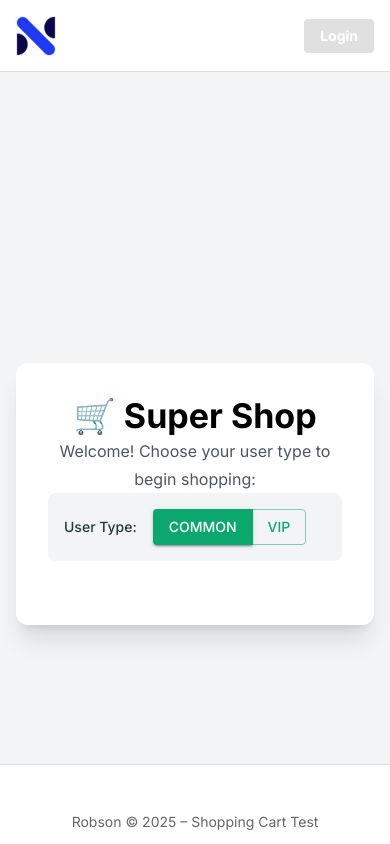
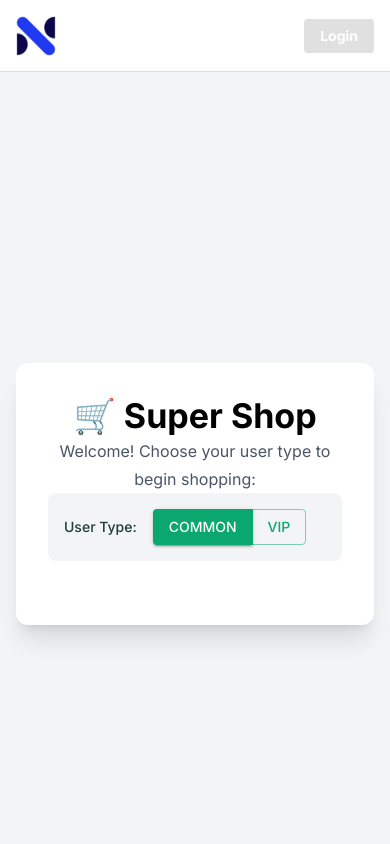
Before and after one commit to RobsonAraujo/navalia-shopping-cart, a Next.js app: page / in a window 390 px wide. Shown: the top 844 px of the page. Built offline with nearby package versions, Linux system fonts and the light colour scheme; some icons are missing; what @mui/material-nextjs would draw is missing.

Commit message:
fix: adjusts cart

```diff
--- a/src/app/components/cartSummary/CartSummary.tsx
+++ b/src/app/components/cartSummary/CartSummary.tsx
@@ -19,7 +19,6 @@ export default function CartSummary({ products }: { products: Product[] }) {
   const [selectedPromo, setSelectedPromo] = useState<Promotion | null>(null);
   const [showSuccess, setShowSuccess] = useState(false);
 
-  // Total quantity of items in the cart
   const totalItemsInCart = cart.reduce((sum, item) => sum + item.quantity, 0);
 
   useEffect(() => {
@@ -61,6 +60,7 @@ export default function CartSummary({ products }: { products: Product[] }) {
     : 0;
 
   if (!promoData) return null;
+  if (cart.length === 0) return null;
 
   return (
     <aside className="w-full lg:w-1/4 bg-white p-6 shadow-xl rounded-xl space-y-5 border border-lightGrey">
--- a/src/app/components/footer/Footer.tsx
+++ b/src/app/components/footer/Footer.tsx
@@ -6,12 +6,9 @@ import InstagramIcon from "@mui/icons-material/Instagram";
 import LinkedInIcon from "@mui/icons-material/LinkedIn";
 
 export default function Footer() {
-  //   const pathname = usePathname();
-
-  //   const isHome = pathname === "/";
   return (
     <footer
-      className={`fixed w-full bottom-0 flex items-center justify-between px-[160px] max-md:px-4 border-t border-lightGrey h-[80px] bg-white max-md:flex-col-reverse max-md:justify-evenly`}
+      className={`relative  lg:fixed  mt-8  w-full bottom-0 flex items-center justify-between px-[160px] max-md:px-4 border-t border-lightGrey h-[80px] bg-white max-md:flex-col-reverse max-md:justify-evenly`}
       aria-label="Rodapé do site Datapanp"
     >
       <Typography variant="body1" color="darkGrey">
```
